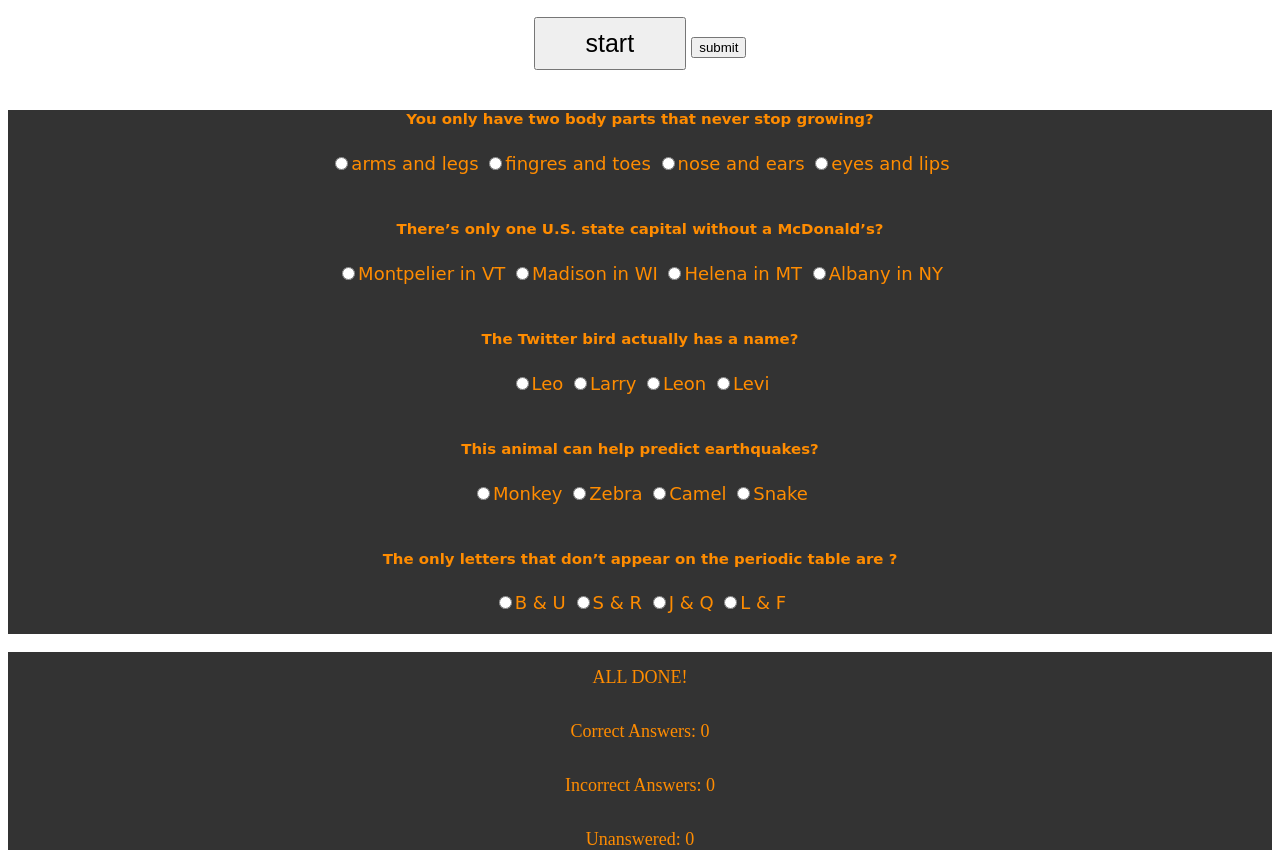
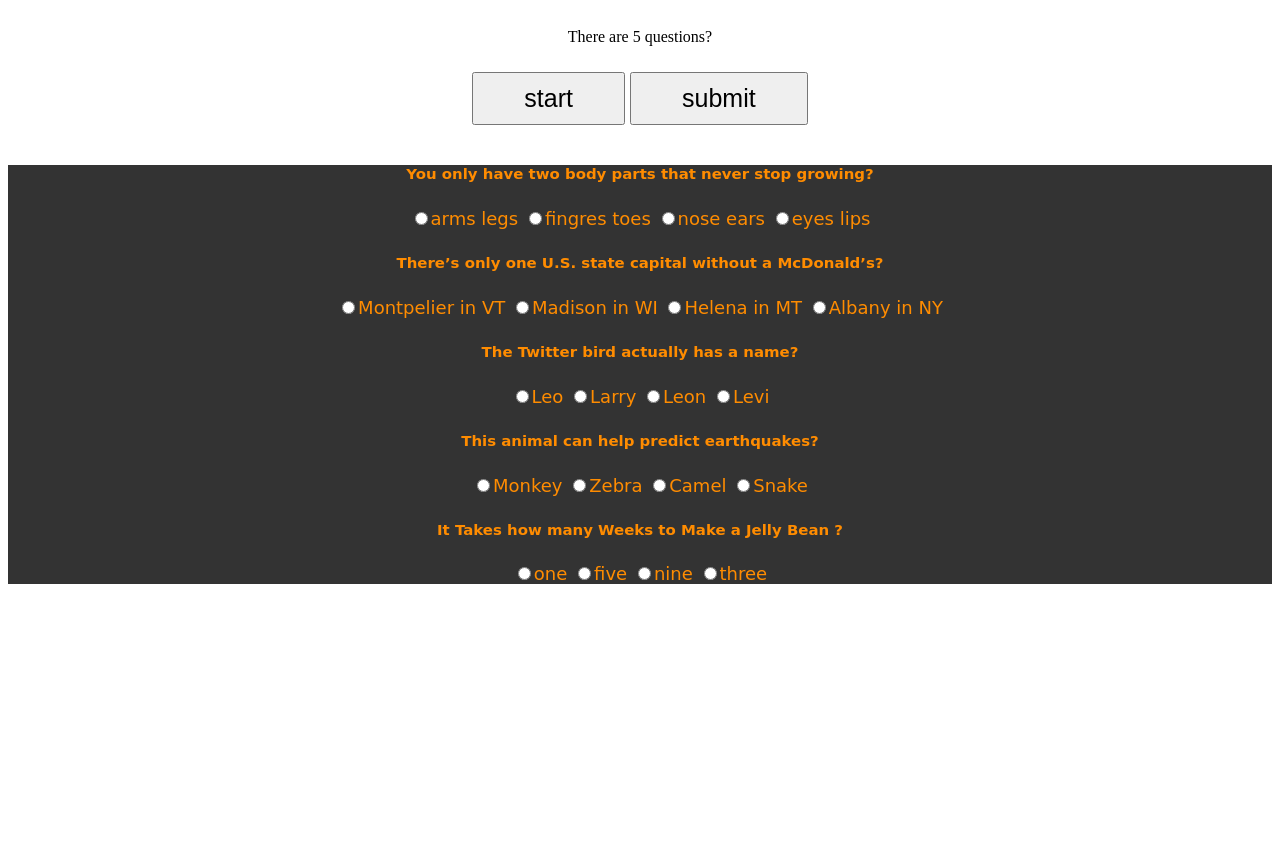
Before and after one commit to prashantip/TriviaGame, a plain HTML site: page Trivia.html in a window 1280 px wide. Shown: the part 63-931 px from the top of the page. After the commit the page ends 800 px from the top, so only its background shows below. Drawn offline with nearby package versions, Linux system fonts and the light colour scheme.

Commit message:
fixed the results

```diff
--- a/Trivia.html
+++ b/Trivia.html
@@ -8,6 +8,8 @@
     <script src="https://cdnjs.cloudflare.com/ajax/libs/jquery/3.2.1/jquery.min.js"></script>
     <script src="https://code.jquery.com/jquery-3.3.1.slim.min.js" integrity="sha384-q8i/X+965DzO0rT7abK41JStQIAqVgRVzpbzo5smXKp4YfRvH+8abtTE1Pi6jizo" crossorigin="anonymous"></script>
     <script src="https://cdnjs.cloudflare.com/ajax/libs/popper.js/1.14.7/umd/popper.min.js" integrity="sha384-UO2eT0CpHqdSJQ6hJty5KVphtPhzWj9WO1clHTMGa3JDZwrnQq4sF86dIHNDz0W1" crossorigin="anonymous"></script>
+    <script src="https://ajax.googleapis.com/ajax/libs/jquery/3.1.0/jquery.min.js"></script>
+
     <link rel="stylesheet" href="assets/css/style.css">
 
     <script type="text/javascript" src="assets/javascript/trivia.js"></script>
@@ -25,23 +27,25 @@
 
 <div class="row">
 
-  <!-- <p>There are five questions, you have 30seconds to answer all questions.</p> -->
+  <p>There are 5 questions? </p>
   <div id = "seconds"></div></div>
 
     <!-- <div class="row">
     <button id="start" type="button" class="btn btn-info btn-lg">Start</button>
     </div> -->
-   <button id ="start">start</button>
-    <button id ="Submit">submit</button>
-   <div id = "timeRemaining"></div>
-   <div id= "Quiz"></div>
-   <!-- <div id = "Submit"></div> -->
-   <div id = "Results"></div>
-   <div id = "seconds"></div>
+   <button id="start">start</button>
+    <button id="submit">submit</button>
+   <div id="timeRemaining"></div>
+   <div id="Quiz"></div>
+     <div id="submit"></div>
+   <div id="results"></div>
+   <!-- <div id = "seconds"></div>  -->
 
 </div>
 
 
 
+
+
 </body>
 </html>
--- a/assets/css/style.css
+++ b/assets/css/style.css
@@ -33,7 +33,7 @@ body {
     margin-bottom: 30px;
 }
 
-#Quiz, #Results{
+#Quiz, #results{
     font-size: 18px;
     color:  darkorange;
     background: rgba(0, 0, 0, .8);
--- a/assets/javascript/trivia.js
+++ b/assets/javascript/trivia.js
@@ -1,77 +1,106 @@
 
-// questions and answer
-// game will start once the player has clicked on the start  Button.
 
-// set  a Timer
-// questions and answers (set radio butons for answers)
-//loop Q & A
-// player can select only one answer
-// after the time resets 30 sec
-//palyer can see results
-//
-
-$(document).ready(function(){
+$(document).ready(function () {
 
   var correct = 0;
   var incorrect = 0;
   var missed = 0;
-var time = 0;
+
   var counter = 0;
   var timeDisplay;
-var IntervalID;
-var userPick =[];
+  var intervalID;
+  var userPick = []
+  var q;
+  var correctAnswer;
+
 
   var QuizQuestions = [
 
-  {question: "You only have two body parts that never stop growing?",
-    answer: ["arms and legs","fingres and toes", "nose and ears","eyes and lips"],
-    corretAnswer:2, },
+    {
+      question: "You only have two body parts that never stop growing?",
+      answer: ["arms legs", "fingres  toes", "nose ears", "eyes  lips"],
+      correctAnswer: "nose ears"
+    },
 
-    { question: "There’s only one U.S. state capital without a McDonald’s?",
-    answer: ["Montpelier in VT","Madison in WI", "Helena in MT","Albany in NY"],
-    corretAnswer: 0},
+    {
+      question: "There’s only one U.S. state capital without a McDonald’s?",
+      answer: ["Montpelier in VT", "Madison in WI", "Helena in MT", "Albany in NY"],
+      correctAnswer: "Montpelier in VT"
+    },
 
-    { question: "The Twitter bird actually has a name?",
-    answer: ["Leo","Larry", "Leon","Levi"],
-    corretAnswer: 1},
+    {
+      question: "The Twitter bird actually has a name?",
+      answer: ["Leo", "Larry", "Leon", "Levi"],
+      correctAnswer: "Larry"
+    },
 
-    { question: "This animal can help predict earthquakes?",
-    answer: ["Monkey", "Zebra","Camel","Snake"],
-    corretAnswer: 3},
+    {
+      question: "This animal can help predict earthquakes?",
+      answer: ["Monkey", "Zebra", "Camel", "Snake"],
+      correctAnswer: "Snake"
+    },
 
-    { question: "The only letters that don’t appear on the periodic table are ?",
-    answer: ["B & U","S & R", "J & Q","L & F"],
-    corretAnswer: 2},
+    {
+      question: "It Takes how many Weeks to Make a Jelly Bean ?",
+      answer: ["one", "five", "nine", "three"],
+      correctAnswer: "one"
+    },
   ];
-   //console.log(QuizQuestions)
+  //  //console.log(QuizQuestions)
 
-  for (var i=0; i< QuizQuestions.length; i++){
-     userPick[i] = null;}
+  // for (var i=0; i< QuizQuestions.length; i++){
+  //    userPick[i] = null;}
 
 
   //for loop to go through each question and each radio button option and display on to browser
 
-   function question(){
-   for (var q=0; q<QuizQuestions.length; q++){
-    $("#Quiz").append("<h5>"+ QuizQuestions[q].question+"</5>");
+
+  function question() {
+    for (var q = 0; q < QuizQuestions.length; q++) {
+      var qStr = "<div class='question'>";
+      qStr += "<h5>" + QuizQuestions[q].question + "</h5>";
+      for (var a = 0; a < QuizQuestions[q].answer.length; a++) {
+        qStr += "<label> <input type='radio' name='qt" + q + "' value='" + QuizQuestions[q].answer[a] + "'>" + QuizQuestions[q].answer[a] + "</label>";
+      }
+      qStr += "</div>";
+      //console.log(qStr);
+      $("#Quiz").append(qStr);
+    }
+  }
+
+  question()
+
+  function ShowResults() {
+    var score = 0;
+// stop Timer
+  stop();
+  var qAr = $(".question");
+  for(var i = 0; i<qAr.length; i++){
+    var curQ = qAr[i]; // get current question html tree in a variable
+    var selectedOptText = $(curQ).find('input[name=qt'+i+']:checked').val(); // retrieve all the options from current question
+    var ans=QuizQuestions[i].correctAnswer;
+    if(selectedOptText== ans){
+      console.log("q"+i +" is correct")
+      score++;
+
+    }else{
+      console.log("q"+i +" is incorrect")
+    }
+  }
+  var totalQ = QuizQuestions.length;
+  var incorrect = totalQ - score;
+  var scroreStr = "Correct : " + score + "<br>" + "Incorrect : " + incorrect;
+  $("#results").html(scroreStr);  //write and show results on HTML.
 
 
-  for (var a=0; a < QuizQuestions[q].answer.length; a++){
-    $("#Quiz").append("<lable> <input type='radio' name="
-    + QuizQuestions[q].question +"value =" + QuizQuestions[q].answer[a]
-    + "</input>" +QuizQuestions[q].answer[a] + "</label>");
-   }
-     $("#Quiz").append("<br/><br>")
+  console.log("Your score is : " + score);
+  return;
+
 
   }
-  }
-      question()
 
 
 
- //start the game
-
-   var number = 3;
 
   var intervalId;
 
@@ -88,118 +117,54 @@ var QuizQuestions = [
     //  Decrease number by one.
     number--;
     //  Show the number in the #show-number tag.
-     $("#seconds").html("<p>There are five questions</p>" + number);
+    $("#seconds").html("<p>you have 30 seconds to answer all questions. </p>" + number);
 
     if (number === 0) {
 
       run()
 
       stop()
-
-
     }
   }
 
-   function stop(){
+  function stop() {
     clearInterval(intervalId)
   }
 
 
+  $("#submit").click(function () {
 
-// }
+    ShowResults();
 
-//    }
-
-
-//  $("#start").click(function(){
-//    IntervalID = setInterval(decrement,1000);
-//   question();
-//   $("#start").hide();
-//   writeSubmitButton();
-
-  // $("#Submit").click(function (){
-  // showResults();
-  // //alert(submit)
-  // });
-
-   $("input").click(function(){
-     userPick[this.name]=this.value;
-
+    //alert(submit)
   });
 
-// //  });
-
- function writeSubmitButton(){
-    // $("#Submit").append("<button id='SubmitQuiz' class='btn btn-primary btn-lg'>Submit</button>")
-     $("#Submit").click(function (){
-      showResults();
-      //alert(submit)
+  $("input").click(function () {
+    userPick['this'] = this.value;
+    console.log(userPick)
   });
- }   //console.log()
-
-
-
-// function decrement(){
-//   counter--;
-//   $("#timeRemainning").html("<h2><mark>"+ counter +"seconds Remaining.</mark></h2>");
-//   showResults()
-
-// }
-
-
-
 
 
 
   //write and show results on HTML.
-function ShowResults(){
-    $("#Quiz").hide();
-    $("#timeRemaining").hide();
-    $("#Submit").hide();
-
-    //correct= $("QuizQuestions[q].CorrectAnswer").val();
-
-  //  userPick = $("radioReader[r]").val();
-
-  //  console.log(userPick);
 
 
-    for (q=0; q < QuizQuestions.length; q++){
-
-      if(QuizQuestions[q].answer == userPick) {
-        correct ++;
-      }
-
-      else if (userPick[i] == null){
-        missed ++;
-     }
-
-      else{
-        incorrect ++;
-      }
-    }
-  }
-
-// var radioReader = [];
-
-// var Array = [0,1,2,3];
-// function pushArray(){
-//   var placeholder= $( "input[type=radio][name="+ Array[i] +"]:checked" ).val();
-//   for (i=0; i<nameArray.length; i++){
-//   radioReader.push(placeholder);
-//   }
-
-// ShowResults();
-// }
-
-var quizResults = $("#Results");
-$(quizResults).append("<p>ALL DONE!</p>");
-$(quizResults).append("<p>Correct Answers: " + correct + "</p>");
-$(quizResults).append("<p>Incorrect Answers: " + incorrect + "</p>");
-$(quizResults).append("<p>Unanswered: " + missed + "</p>");
+  // var quizResults = $("#Results");
+  // $(quizResults).append("<p>ALL DONE!</p>");
+  // $(quizResults).append("<p>correct: " + correct + "</p>");
+  // $(quizResults).append("<p>incorrect : " + incorrect + "</p>");
+  // //$(quizResults).append("<p>Unanswered: " + missed + "</p>");
 
   //You must clear intervalID or it will repeat
-clearInterval(intervalID);
 
 
+  $(document).on("click", "#start", function () {
+    run();
   });
+
+  $(document).on("click", "#submit", function () {
+    stop();
+  });
+
+
+}); // Document ready
```
Lines whose indentation alone changed are shown as unchanged.
